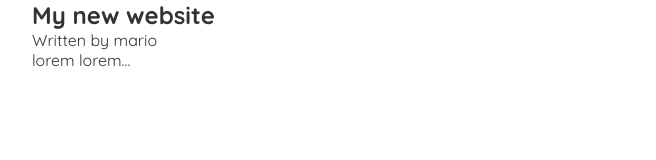
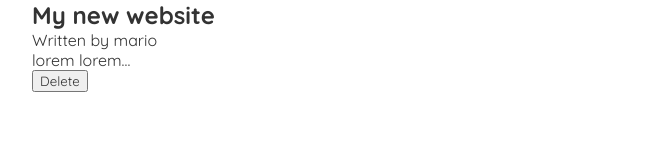
Before and after one commit to kidus-t-w/the-dojo-blog, a React (Create React App) app: page /blogs/1 in a window 1280 px wide. Shown: the part 131-291 px from the top of the page, without its empty margins (308-964 px from the left). Built offline with nearby package versions, Linux system fonts and the light colour scheme; data requests are answered from the project's data file.

Commit message:
Added a delete handler forBlogs

```diff
--- a/src/BlogDetails.js
+++ b/src/BlogDetails.js
@@ -1,10 +1,18 @@
 import React from 'react'
-import { useParams } from 'react-router-dom/cjs/react-router-dom.min'
+import { useParams, useHistory } from 'react-router-dom/cjs/react-router-dom.min'
 import useFetch from './usefetch'
 
 const BlogDetails = () => {
     const { id } = useParams()
     const {data: blog, error, isPending} = useFetch('http://localhost:3001/blogs/' + id)
+    const history = useHistory();
+    const handleclick = () => {
+        fetch('http://localhost:3001/blogs/' + id, {
+            method: 'DELETE'
+        }).then(() => {
+            history.push('/');
+        })
+    }
   return (
     <div className='blog-details'>
         { isPending && <div>Loading...</div> }
@@ -14,6 +22,7 @@
               <h2>{blog.title}</h2>
               <p>Written by {blog.author}</p>
               <div>{blog.body}</div>
+              <button onClick={handleclick}>Delete</button>
             </article>
 
         )}
```
